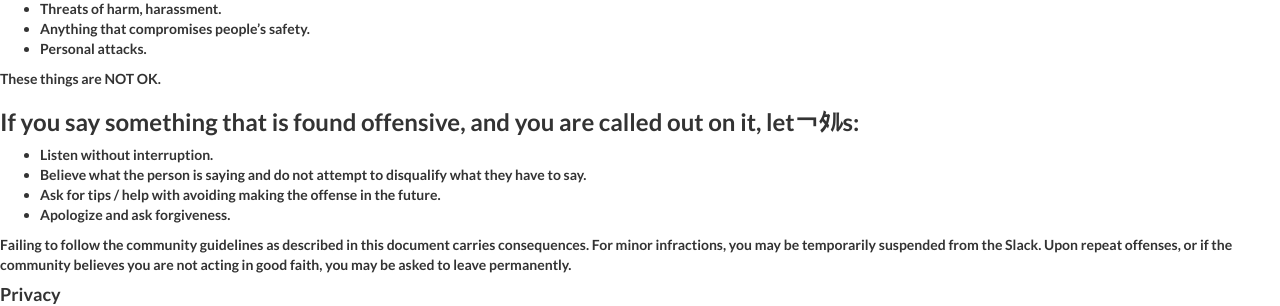
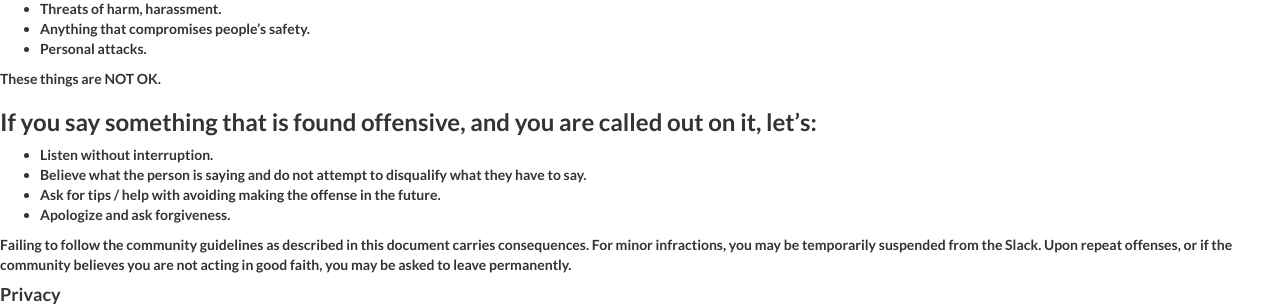
Before and after one commit to mobile-academy/mobile-academy.github.io, a Jekyll site: the page built from coc.md, in a window 1280 px wide. Shown: the part 577-883 px from the top of the page. Built offline with Jekyll 4.4.1, drawn with Linux system fonts in a browser that asks for light colours; some of the changed lines change nothing that is shown.

Commit message:
And typo fix

```diff
--- a/_config.yml
+++ b/_config.yml
@@ -6,8 +6,8 @@ url: http://mobile-academy.io
 title: Mobile Academy
 email: hello@mobile-academy.io
 author: Mobile Academy
-description: Mobile Academy is an organistion that conducts workshops related to iOS application develpoment.
-about: Mobile Academy is an organistion that conducts workshops related to iOS application develpoment.
+description: Mobile Academy. Workshops for iOS Developers.
+about: Mobile Academy - workshops for iOS developers.
 copyright: 'Copyright &copy; 2015-2017 Mobile Academy. All Rights Reserved.'
 credits: ''
 
--- a/coc.md
+++ b/coc.md
@@ -39,7 +39,7 @@ We avoid using offensive topics as a form of humor.
 
 **These things are NOT OK.**
 
-### If you say something that is found offensive, and you are called out on it, let￢ﾀﾙs:
+### If you say something that is found offensive, and you are called out on it, let's:
 
 - Listen without interruption.
 - Believe what the person is saying and do not attempt to disqualify what they have to say.
```
